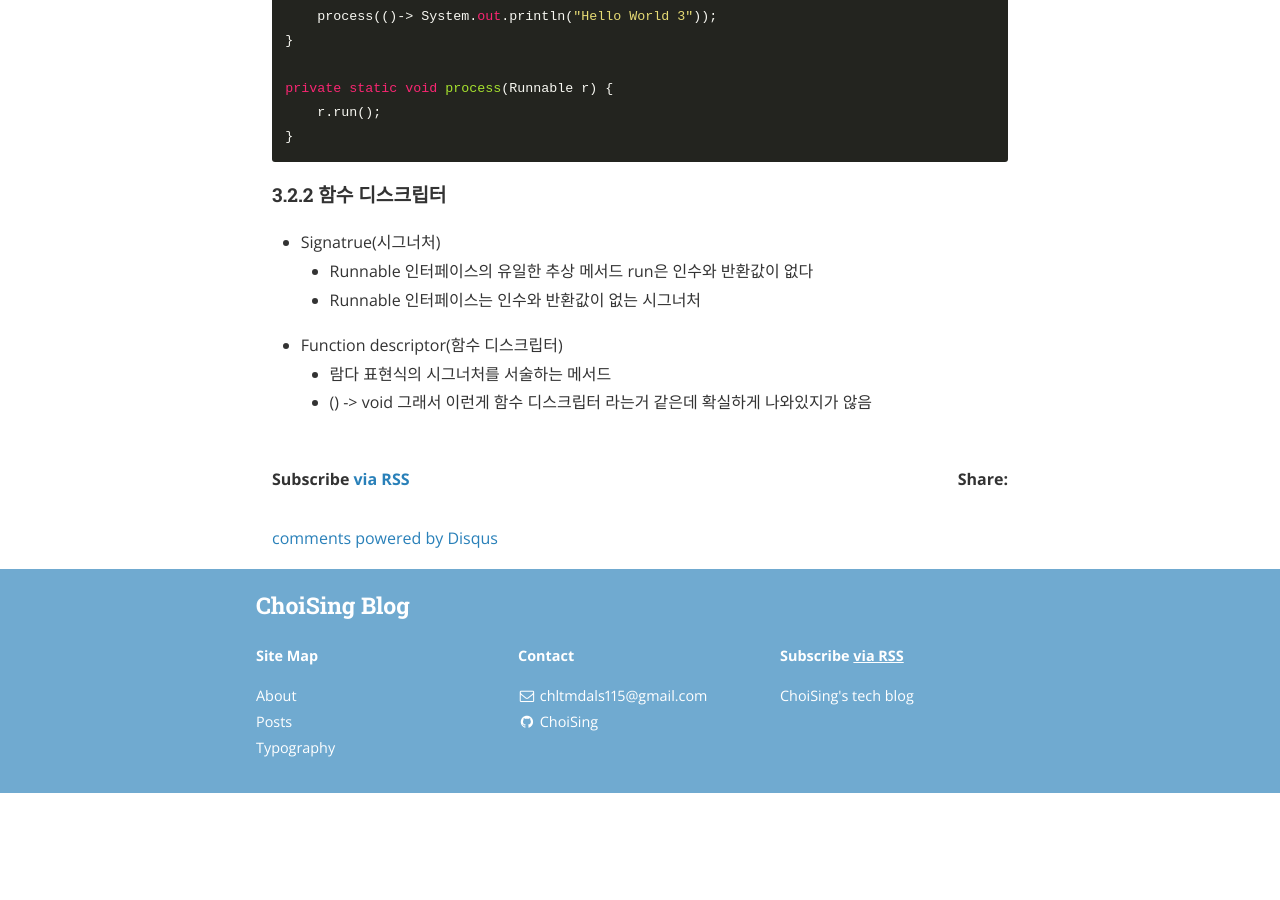
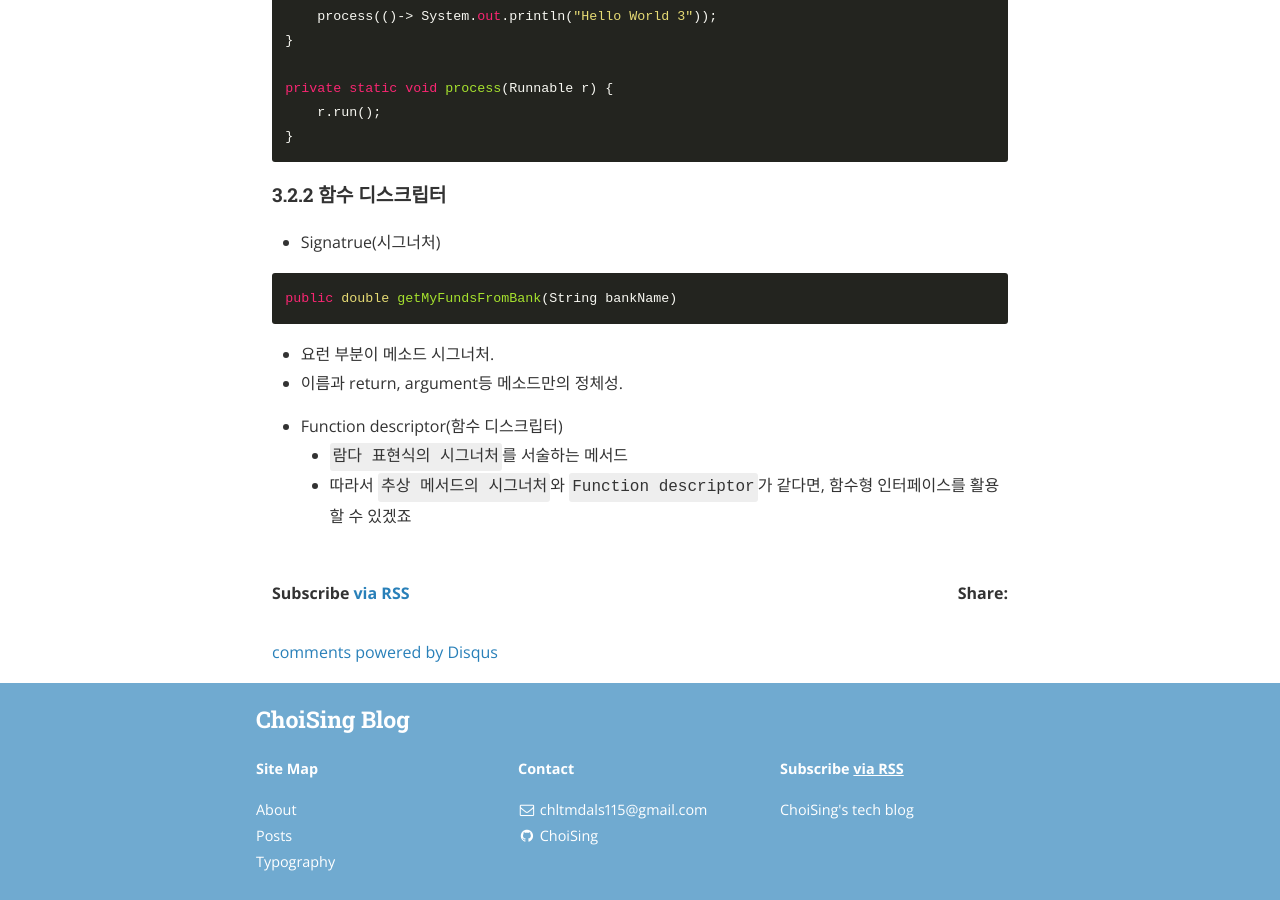
Before and after one commit to Oraindrop/oraindrop.github.io, a Jekyll site: the page built from _posts/TIL/2019-03-04-TIL.md, in a window 1280 px wide and 900 px high, scrolled down 2554 px. Built offline with Jekyll 4.4.1, drawn with Linux system fonts in a browser that asks for light colours; nearby versions of some CDN libraries; comment, search, counter and statistics services are not loaded; before the commit the page ends 3347 px from its top, so only the background shows below that.

Commit message:
TIL(20190304) 수정사항 반영

````diff
--- a/_posts/TIL/2019-03-04-TIL.md
+++ b/_posts/TIL/2019-03-04-TIL.md
@@ -105,10 +105,14 @@ private static void process(Runnable r) {
 #### 3.2.2 함수 디스크립터
 
 - Signatrue(시그너처)
-    - Runnable 인터페이스의 유일한 추상 메서드 run은 인수와 반환값이 없다
-    - Runnable 인터페이스는 인수와 반환값이 없는 시그너처
+
+```java
+public double getMyFundsFromBank(String bankName)
+```
+
+- 요런 부분이 메소드 시그너처.
+- 이름과 return, argument등 메소드만의 정체성.
 
 - Function descriptor(함수 디스크립터)
-    - 람다 표현식의 시그너처를 서술하는 메서드
-    - () -> void
-         그래서 이런게 함수 디스크립터 라는거 같은데 확실하게 나와있지가 않음
+    - `람다 표현식의 시그너처`를 서술하는 메서드
+    - 따라서 `추상 메서드의 시그너처`와 `Function descriptor`가 같다면, 함수형 인터페이스를 활용할 수 있겠죠
````
